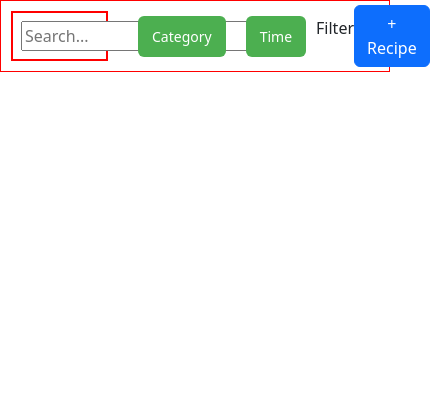
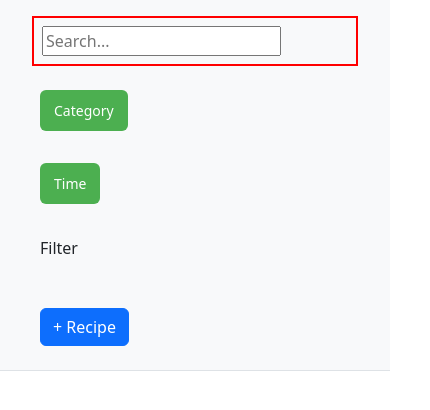
Before and after one commit to Rienel/Reciper-Manager, a React (Vite) app in the folder Recipe-Manager/: page / in a window 390 px wide. Shown: the top 410 px of the page, 430 px wide, since content can reach past the window. Built offline with nearby package versions, Linux system fonts and the light colour scheme.

Commit message:
App css added

```diff
--- a/Recipe-Manager/src/App.css
+++ b/Recipe-Manager/src/App.css
@@ -1,27 +1,60 @@
 .appContainer {
     display: flex;
     flex-direction: column;
+    min-height: 100vh;
 }
-/* TODO: finish header ui */
+
 .header {
     display: flex;
-    justify-content: space-evenly;
+    flex-wrap: wrap;
+    justify-content: space-between;
     align-items: center;
-    border: 1px solid red;
+    padding: 1rem 2rem;
+    background-color: #f8f9fa;
+    border-bottom: 1px solid #dee2e6;
+    gap: 1rem;
 }
 
 .header .searchBar {
-    margin: 10px 20px 10px 10px;
+    flex: 1 1 25%;
+    min-width: 200px;
+    margin: 0;
 }
 
 .header .filterCont {
-    display: flex;
-    margin: 10px 10px 10px 10px;
+    flex: 0 1 auto;
+    min-width: 150px;
+    margin: 0.5rem;
+}
+
+.header .filterIng {
+    flex: 0 1 auto;
+    min-width: 150px;
+    margin: 0.5rem;
+}
+
+.header .btn-primary {
+    flex: 0 0 auto;
+    margin: 0.5rem;
 }
 
 .RecipeLists {
-  display: grid;
-  grid-template-columns: repeat(4, 1fr);
-  gap: 1rem;
-  padding: 1rem;
+    display: grid;
+    grid-template-columns: repeat(auto-fill, minmax(18rem, 1fr));
+    gap: 1rem;
+    padding: 2rem;
 }
+
+@media (max-width: 768px) {
+    .header {
+        flex-direction: column;
+        align-items: flex-start;
+    }
+
+    .header .searchBar,
+    .header .filterCont,
+    .header .filterIng {
+        width: 100%;
+        max-width: 100%;
+    }
+}
--- a/Recipe-Manager/src/components/RecipeForm.tsx
+++ b/Recipe-Manager/src/components/RecipeForm.tsx
@@ -1,14 +1,12 @@
 import React, { useState } from "react";
+import "../index.css";
 
-interface ReciperFormProps {
+interface RecipeFormProps {
   onSave: (recipe: any) => void;
   onCancel: () => void;
 }
 
-export const RecipeForm: React.FC<ReciperFormProps> = ({
-  onCancel,
-  onSave,
-}) => {
+export const RecipeForm: React.FC<RecipeFormProps> = ({ onCancel, onSave }) => {
   const [recipe, setRecipe] = useState({
     image: "",
     title: "",
@@ -17,6 +15,7 @@ export const RecipeForm: React.FC<ReciperFormProps> = ({
     category: "",
     time: "",
     servings: "",
+    ingredients: [] as string[],
   });
 
   const handleChange = (
@@ -34,6 +33,16 @@ export const RecipeForm: React.FC<ReciperFormProps> = ({
   const handleSubmit = (e: React.FormEvent) => {
     e.preventDefault();
     onSave(recipe);
+    setRecipe({
+      image: "",
+      title: "",
+      recipe: "",
+      instructions: "",
+      category: "",
+      time: "",
+      servings: "",
+      ingredients: [],
+    });
   };
 
   return (
@@ -41,11 +50,11 @@ export const RecipeForm: React.FC<ReciperFormProps> = ({
       <form onSubmit={handleSubmit} className="CardFormWrapper">
         <div className="CardImageHolder">Recipe Image</div>
 
-        {/* TODO: instead of input, make it select instead */}
         <div className="CardContent">
           <input
             name="title"
-            placeholder="Title"
+            placeholder="Recipe Title"
+            value={recipe.title}
             onChange={handleChange}
             required
           />
@@ -69,29 +78,38 @@ export const RecipeForm: React.FC<ReciperFormProps> = ({
 
           <textarea
             name="recipe"
-            placeholder="Recipe"
+            placeholder="Ingredients (one per line)"
+            value={recipe.recipe}
             onChange={handleChange}
             required
           />
           <textarea
             name="instructions"
-            placeholder="Instruction"
+            placeholder="Instructions"
+            value={recipe.instructions}
             onChange={handleChange}
             required
           />
-          <input
-            type="time"
+          <select
             name="time"
             value={recipe.time}
-            onChange={(e) =>
-              setRecipe((prev) => ({ ...prev, time: e.target.value }))
-            }
+            onChange={handleChange}
             required
-          />
-
+            className="form-select"
+          >
+            <option value="" disabled>
+              Select Time
+            </option>
+            {["< 30 mins", "1 hr", "1hr 30 mins", "> 2 hrs"].map((time) => (
+              <option key={time} value={time}>
+                {time}
+              </option>
+            ))}
+          </select>
           <input
             name="servings"
             placeholder="Servings (e.g. 2)"
+            value={recipe.servings}
             onChange={handleChange}
             required
           />
```
